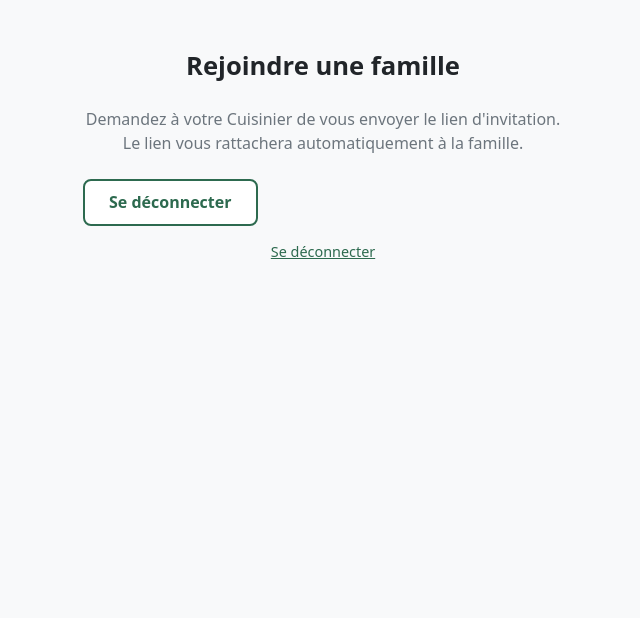
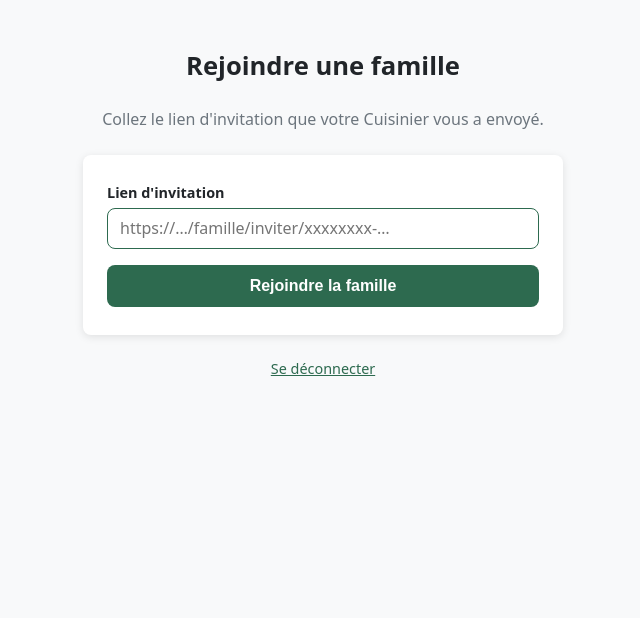
Before and after one commit to CyrilleNantes/menu-app, a Django app: page /famille/rejoindre/ in a window 1280 px wide. Shown: the part 48-666 px from the top of the page, without its empty margins (317-957 px from the left). Run offline with Django 5.2, Linux system fonts and the light colour scheme; the visitor is signed in with stand-in values (Sample User, id 1); parts of the project's set-up code (start-up, migrations or seed data) failed here and were passed over.

Commit message:
fix(invitation): ajouter un champ pour coller le lien d'invitation
La page /famille/rejoindre/ affiche maintenant un formulaire permettant
au Convive de coller le lien d'invitation reçu du Cuisinier. Le token
UUID est extrait de l'URL collée et redirige vers rejoindre_famille.

Co-Authored-By: Claude Sonnet 4.6 <noreply@anthropic.com>

```diff
--- a/menu/templates/menu/auth/rejoindre.html
+++ b/menu/templates/menu/auth/rejoindre.html
@@ -6,17 +6,29 @@
 <div class="form-page">
     <h1 class="form-page__title">Rejoindre une famille</h1>
     <p class="form-page__subtitle">
-        Demandez à votre Cuisinier de vous envoyer le lien d'invitation.<br>
-        Le lien vous rattachera automatiquement à la famille.
+        Collez le lien d'invitation que votre Cuisinier vous a envoyé.
     </p>
-    <a href="{% url 'menu:deconnexion' %}" class="btn btn--secondary" onclick="this.closest('form')?.submit(); return false;">
-        Se déconnecter
-    </a>
+
+    {% if error %}
+    <div class="message message--error">{{ error }}</div>
+    {% endif %}
+
+    <form method="post" class="form-card">
+        {% csrf_token %}
+        <div class="form-group">
+            <label for="invite_link">Lien d'invitation</label>
+            <input type="text" id="invite_link" name="invite_link"
+                   placeholder="https://…/famille/inviter/xxxxxxxx-…"
+                   autocomplete="off" autofocus>
+        </div>
+        <button type="submit" class="btn btn--primary btn--full">Rejoindre la famille</button>
+    </form>
+
+    <p class="form-page__alt" style="margin-top:1.5rem">
+        <a href="#" onclick="document.getElementById('logout-form').submit(); return false;">Se déconnecter</a>
+    </p>
     <form method="post" action="{% url 'menu:deconnexion' %}" style="display:none" id="logout-form">
         {% csrf_token %}
     </form>
-    <p class="form-page__alt" style="margin-top:1rem">
-        <a href="#" onclick="document.getElementById('logout-form').submit(); return false;">Se déconnecter</a>
-    </p>
 </div>
 {% endblock %}
--- a/menu/views.py
+++ b/menu/views.py
@@ -210,6 +210,13 @@ def rejoindre_famille(request, token):
 
 @login_required
 def rejoindre_famille_page(request):
+    if request.method == "POST":
+        import re
+        invite_link = request.POST.get("invite_link", "").strip()
+        match = re.search(r"famille/inviter/([0-9a-f-]{36})", invite_link)
+        if not match:
+            return render(request, "menu/auth/rejoindre.html", {"error": "Lien invalide. Vérifiez l'URL copiée."})
+        return redirect("menu:rejoindre_famille", token=match.group(1))
     return render(request, "menu/auth/rejoindre.html")
 
 
```
